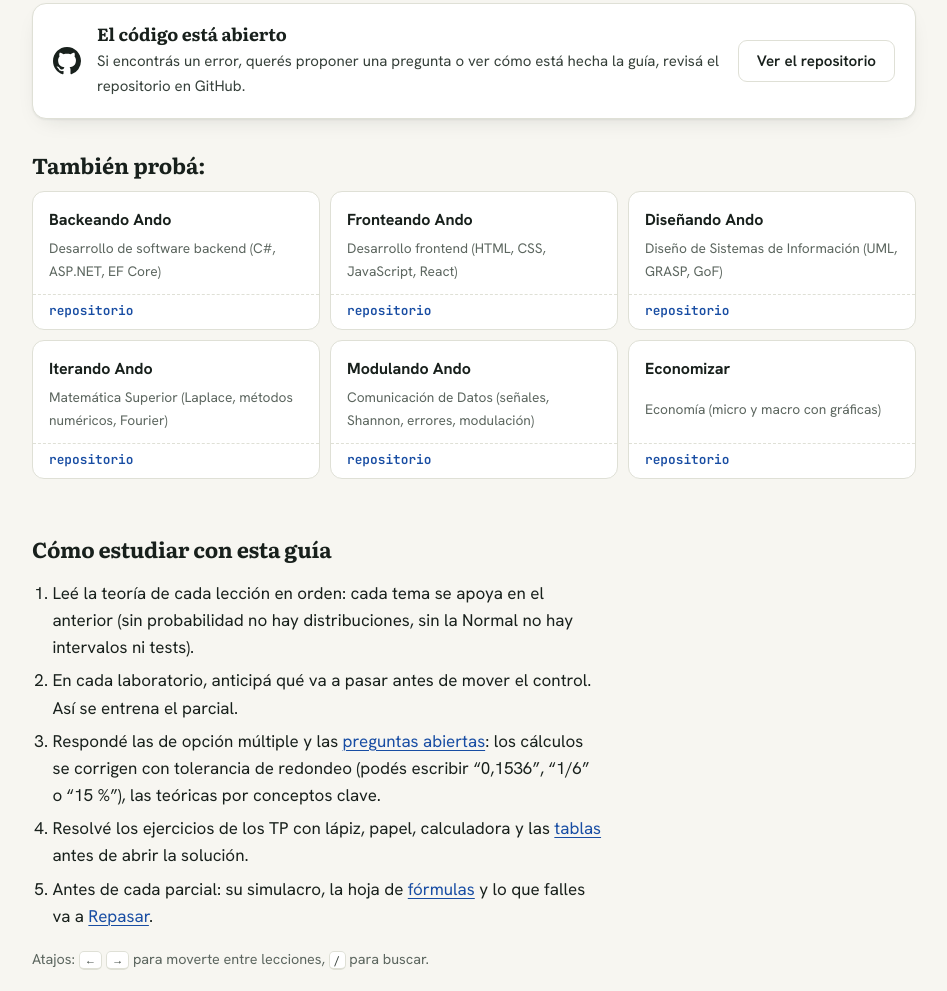
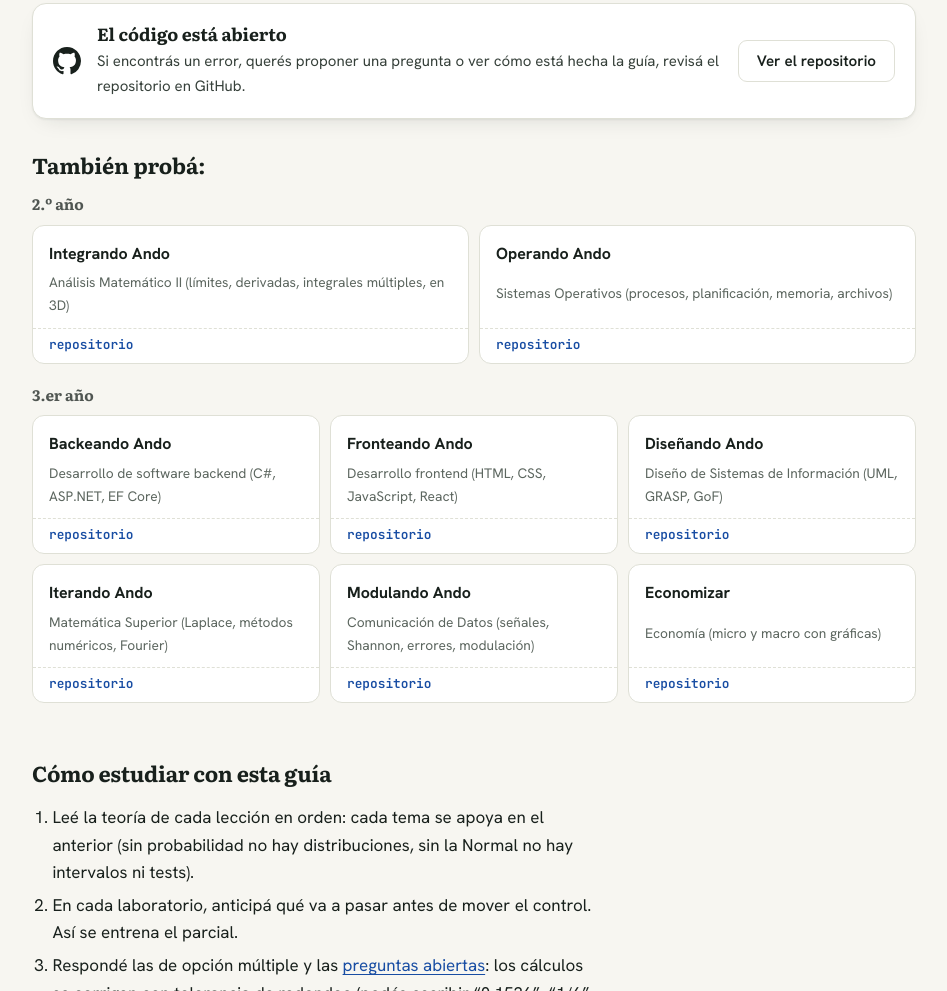
Before and after one commit to Franco704/probando-ando, a plain HTML site: page index.html in a window 1280 px wide. Shown: the part 2402-3393 px from the top of the page, without its empty margins (316-1263 px from the left). Drawn offline with Linux system fonts and the light colour scheme.

Commit message:
Muestra en el inicio todas las guías de la UTN, separadas por año
Co-Authored-By: Claude Opus 5.5 <noreply@anthropic.com>

```diff
--- a/css/styles.css
+++ b/css/styles.css
@@ -872,3 +872,7 @@ svg.tree { width: 100%; max-width: 480px; display: block; }
 .st-table.z, .st-table.t { max-height: 70vh; overflow: auto; }
 .tables-nav { margin: 0 0 8px; }
 .tables-page section { scroll-margin-top: calc(var(--top) + 12px); }
+
+/* Otras guías agrupadas por año de la carrera */
+.also-y { font-size: .95rem; font-weight: 700; margin: 18px 0 8px; opacity: .75; }
+.also-h + .also-y { margin-top: 4px; }
--- a/js/app.js
+++ b/js/app.js
@@ -17,13 +17,16 @@
   const st = window.GUIDE.st;
   const REPO = 'https://github.com/Franco704/probando-ando';
   // Guías hermanas: página publicada y repositorio de cada una
+  // [nombre, materia, slug, año de la carrera]
   const SIBLINGS = [
-    ['Backeando Ando', 'Desarrollo de software backend (C#, ASP.NET, EF Core)', 'backeando-ando'],
-    ['Fronteando Ando', 'Desarrollo frontend (HTML, CSS, JavaScript, React)', 'fronteando-ando'],
-    ['Diseñando Ando', 'Diseño de Sistemas de Información (UML, GRASP, GoF)', 'disenando-ando'],
-    ['Iterando Ando', 'Matemática Superior (Laplace, métodos numéricos, Fourier)', 'iterando-ando'],
-    ['Modulando Ando', 'Comunicación de Datos (señales, Shannon, errores, modulación)', 'modulando-ando'],
-    ['Economizar', 'Economía (micro y macro con gráficas)', 'economizar'],
+    ['Integrando Ando', 'Análisis Matemático II (límites, derivadas, integrales múltiples, en 3D)', 'integrando-ando', 2],
+    ['Operando Ando', 'Sistemas Operativos (procesos, planificación, memoria, archivos)', 'operando-ando', 2],
+    ['Backeando Ando', 'Desarrollo de software backend (C#, ASP.NET, EF Core)', 'backeando-ando', 3],
+    ['Fronteando Ando', 'Desarrollo frontend (HTML, CSS, JavaScript, React)', 'fronteando-ando', 3],
+    ['Diseñando Ando', 'Diseño de Sistemas de Información (UML, GRASP, GoF)', 'disenando-ando', 3],
+    ['Iterando Ando', 'Matemática Superior (Laplace, métodos numéricos, Fourier)', 'iterando-ando', 3],
+    ['Modulando Ando', 'Comunicación de Datos (señales, Shannon, errores, modulación)', 'modulando-ando', 3],
+    ['Economizar', 'Economía (micro y macro con gráficas)', 'economizar', 3],
   ];
 
   // ---------- Almacenamiento (puede fallar en modo privado) ----------
@@ -226,7 +229,7 @@
             <a class="btn" href="${REPO}" target="_blank" rel="noopener">Ver el repositorio</a>
           </div>
           <h2 class="also-h" id="tambien">También probá:</h2>
-          <ul class="also">${SIBLINGS.map(([n, d, slug]) => `<li><a class="also-main" href="https://franco704.github.io/${slug}/" target="_blank" rel="noopener"><b>${n}</b><span>${d}</span></a><a class="also-repo" href="https://github.com/Franco704/${slug}" target="_blank" rel="noopener" aria-label="Repositorio de ${n}">repositorio</a></li>`).join('')}</ul>
+          ${[[2, '2.º año'], [3, '3.er año']].map(([a, t]) => `<h3 class="also-y">${t}</h3><ul class="also">${SIBLINGS.filter((s) => s[3] === a).map(([n, d, slug]) => `<li><a class="also-main" href="https://franco704.github.io/${slug}/" target="_blank" rel="noopener"><b>${n}</b><span>${d}</span></a><a class="also-repo" href="https://github.com/Franco704/${slug}" target="_blank" rel="noopener" aria-label="Repositorio de ${n}">repositorio</a></li>`).join('')}</ul>`).join('')}
         </section>
         <section class="home-how">
           <h2>Cómo estudiar con esta guía</h2>
```
